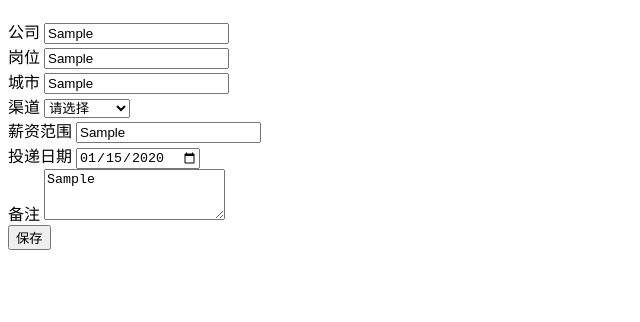
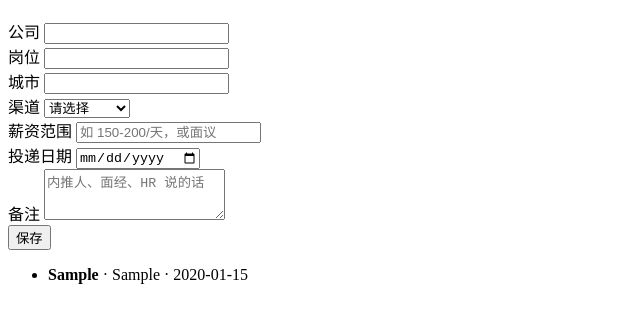
Before and after one commit to xyi74976-del/job-tracker, a plain HTML site: page index.html in a window 1280 px wide. Both pictures are taken after typing "Sample", "Sample", "Sample", "Sample", "2020-01-15", "Sample" into the empty fields and a click on the button "保存". Shown: the part 70-392 px from the top of the page, without its empty margins (0-640 px from the left). Drawn offline with Linux system fonts and the light colour scheme.

Commit message:
v0.1 Day3：提交后渲染投递记录列表

```diff
--- a/app.js
+++ b/app.js
@@ -1,8 +1,22 @@
 const form = document.querySelector("#application-form");
+const list = document.querySelector("#application-list");
+
+let applications = [];
+
+function render() {
+  list.innerHTML = applications
+    .map((item) => `<li><strong>${item.company}</strong> · ${item.position} · ${item.appliedAt}</li>`)
+    .join("");
+}
 
 form.addEventListener("submit", (event) => {
   event.preventDefault();
 
   const data = Object.fromEntries(new FormData(form));
-  console.log(data);
+  applications.push(data);
+
+  render();
+  form.reset();
 });
+
+render();
--- a/index.html
+++ b/index.html
@@ -48,6 +48,7 @@
 
     <button type="submit">保存</button>
   </form>
+  <ul id="application-list"></ul>
   <script src="app.js"></script>
 </body>
 </html>
```
